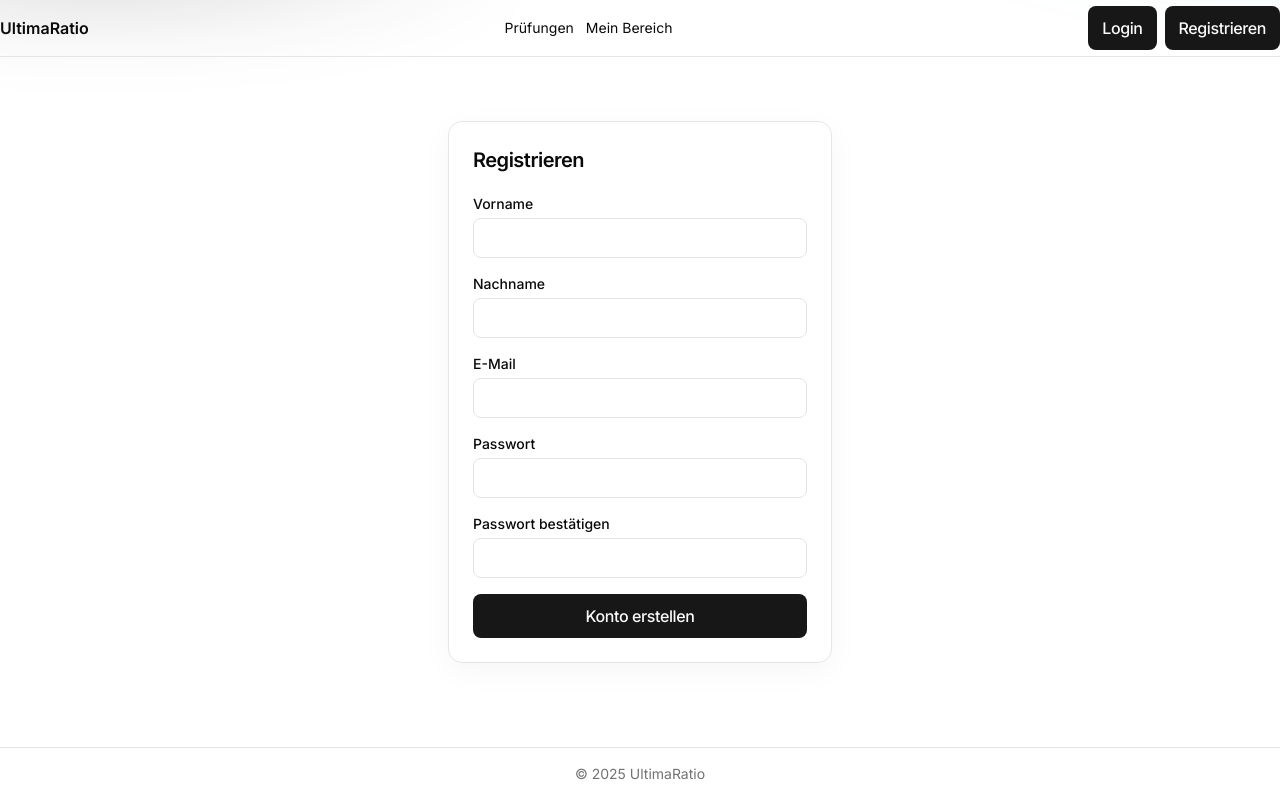
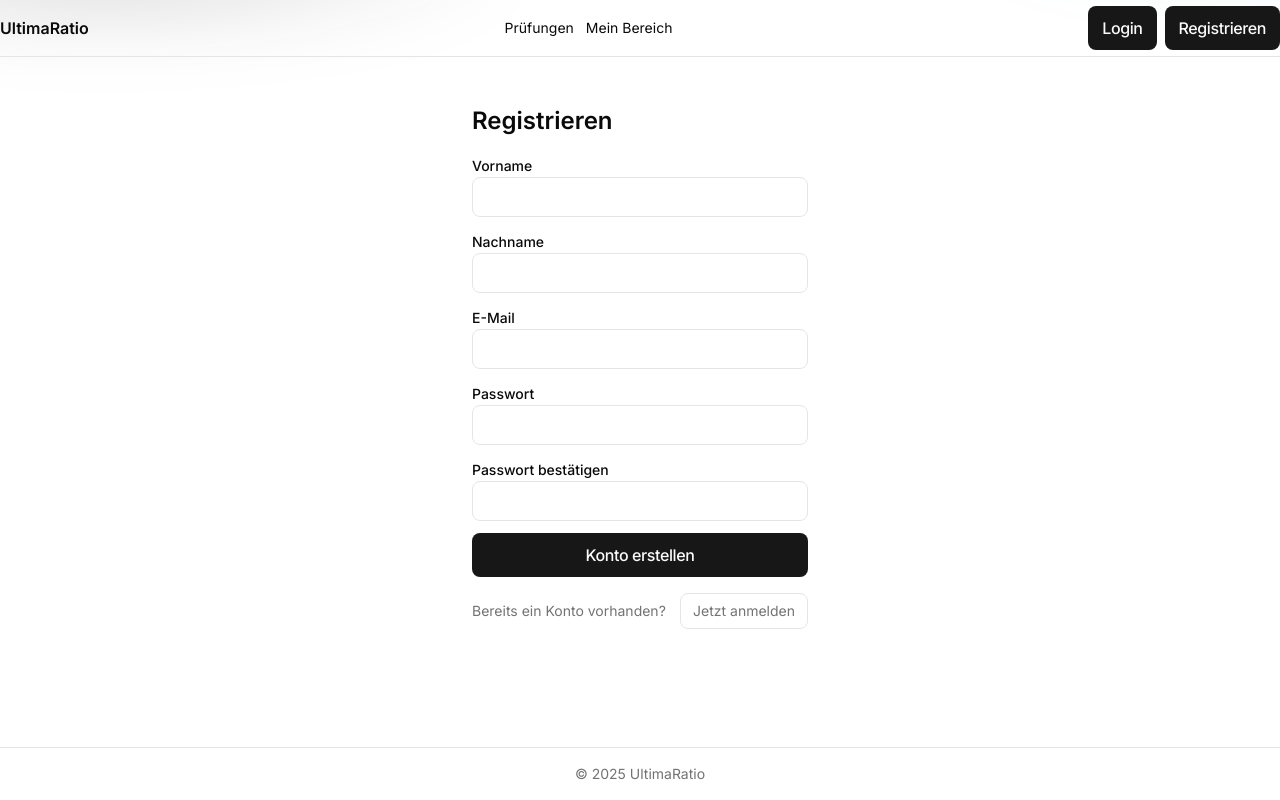
Before and after one commit to bartdoping/ultimaratio, a Next.js app: page /register in a window 1280 px wide. Built offline with nearby package versions, Linux system fonts and the light colour scheme; no server answers.

Commit message:
login und register

```diff
--- a/app/(auth)/login/page.tsx
+++ b/app/(auth)/login/page.tsx
@@ -1,12 +1,28 @@
+// app/(auth)/login/page.tsx
 import { Suspense } from "react"
+import Link from "next/link"
 import { LoginClient } from "./login-client"
 
+// optional – hilfreich bei CSR-Hooks wie useSearchParams in Kindkomponenten
 export const dynamic = "force-dynamic"
 
 export default function LoginPage() {
   return (
-    <Suspense fallback={<div className="max-w-sm mx-auto p-6">Lade…</div>}>
-      <LoginClient />
-    </Suspense>
+    <div className="max-w-sm mx-auto p-6 space-y-4">
+      <Suspense fallback={<div>Lade…</div>}>
+        <LoginClient />
+      </Suspense>
+
+      {/* CTA: Registrieren */}
+      <div className="mt-4 flex items-center justify-between text-sm text-muted-foreground">
+        <span>Noch kein Konto?</span>
+        <Link
+          href="/register"
+          className="inline-flex items-center h-9 rounded-md border px-3 hover:bg-accent hover:text-accent-foreground transition-colors"
+        >
+          Jetzt registrieren
+        </Link>
+      </div>
+    </div>
   )
 }
--- a/app/(auth)/register/page.tsx
+++ b/app/(auth)/register/page.tsx
@@ -3,6 +3,7 @@
 
 import { useState, useMemo } from "react"
 import { useRouter } from "next/navigation"
+import Link from "next/link"
 
 type FormState = {
   name: string
@@ -73,19 +74,17 @@ export default function RegisterPage() {
   }
 
   return (
-    <div className="page py-10">
-      <div className="card max-w-sm mx-auto">
-        <div className="card-body space-y-5">
-          <h1 className="card-title">Registrieren</h1>
+    <div className="max-w-sm mx-auto space-y-4 p-6">
+      <h1 className="text-2xl font-semibold">Registrieren</h1>
 
       {msg && <p className="text-green-600 text-sm">{msg}</p>}
       {err && <p className="text-red-600 text-sm">{err}</p>}
 
-          <form onSubmit={onSubmit} className="space-y-4">
+      <form onSubmit={onSubmit} className="space-y-3">
         <div>
-              <label className="label">Vorname</label>
+          <label className="text-sm font-medium">Vorname</label>
           <input
-                className="input"
+            className="w-full h-10 rounded-md border px-3"
             type="text"
             autoComplete="given-name"
             required
@@ -96,9 +95,9 @@ export default function RegisterPage() {
         </div>
 
         <div>
-              <label className="label">Nachname</label>
+          <label className="text-sm font-medium">Nachname</label>
           <input
-                className="input"
+            className="w-full h-10 rounded-md border px-3"
             type="text"
             autoComplete="family-name"
             required
@@ -109,9 +108,9 @@ export default function RegisterPage() {
         </div>
 
         <div>
-              <label className="label">E-Mail</label>
+          <label className="text-sm font-medium">E-Mail</label>
           <input
-                className="input"
+            className="w-full h-10 rounded-md border px-3"
             type="email"
             autoComplete="email"
             required
@@ -122,9 +121,9 @@ export default function RegisterPage() {
         </div>
 
         <div>
-              <label className="label">Passwort</label>
+          <label className="text-sm font-medium">Passwort</label>
           <input
-                className="input"
+            className="w-full h-10 rounded-md border px-3"
             type="password"
             autoComplete="new-password"
             minLength={8}
@@ -136,9 +135,9 @@ export default function RegisterPage() {
         </div>
 
         <div>
-              <label className="label">Passwort bestätigen</label>
+          <label className="text-sm font-medium">Passwort bestätigen</label>
           <input
-                className="input"
+            className="w-full h-10 rounded-md border px-3"
             type="password"
             autoComplete="new-password"
             minLength={8}
@@ -161,7 +160,16 @@ export default function RegisterPage() {
           {loading ? "Bitte warten…" : "Konto erstellen"}
         </button>
       </form>
-        </div>
+
+      {/* CTA: Anmelden */}
+      <div className="mt-4 flex items-center justify-between text-sm text-muted-foreground">
+        <span>Bereits ein Konto vorhanden?</span>
+        <Link
+          href="/login"
+          className="inline-flex items-center h-9 rounded-md border px-3 hover:bg-accent hover:text-accent-foreground transition-colors"
+        >
+          Jetzt anmelden
+        </Link>
       </div>
     </div>
   )
```
Lines whose indentation alone changed are shown as unchanged.
